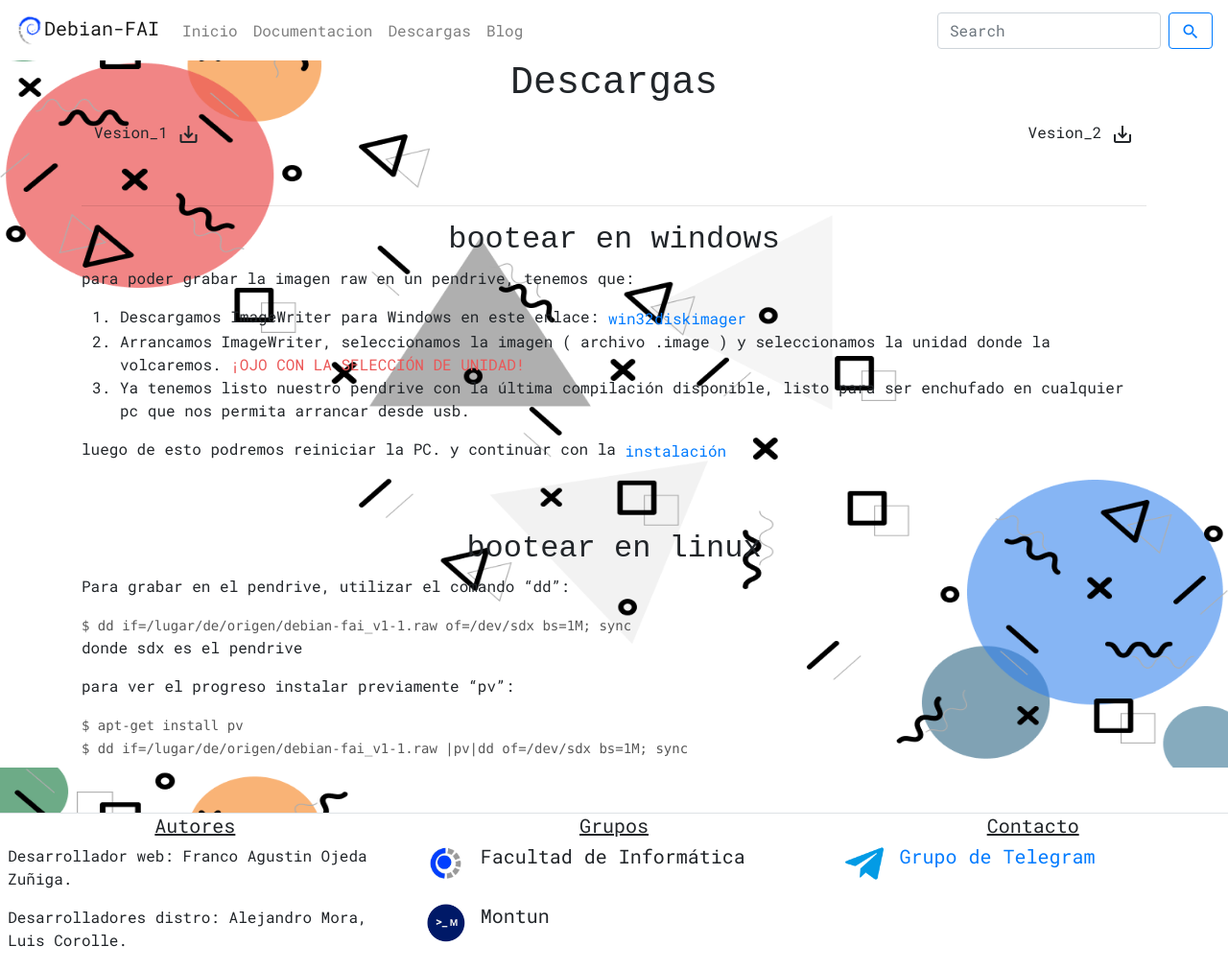
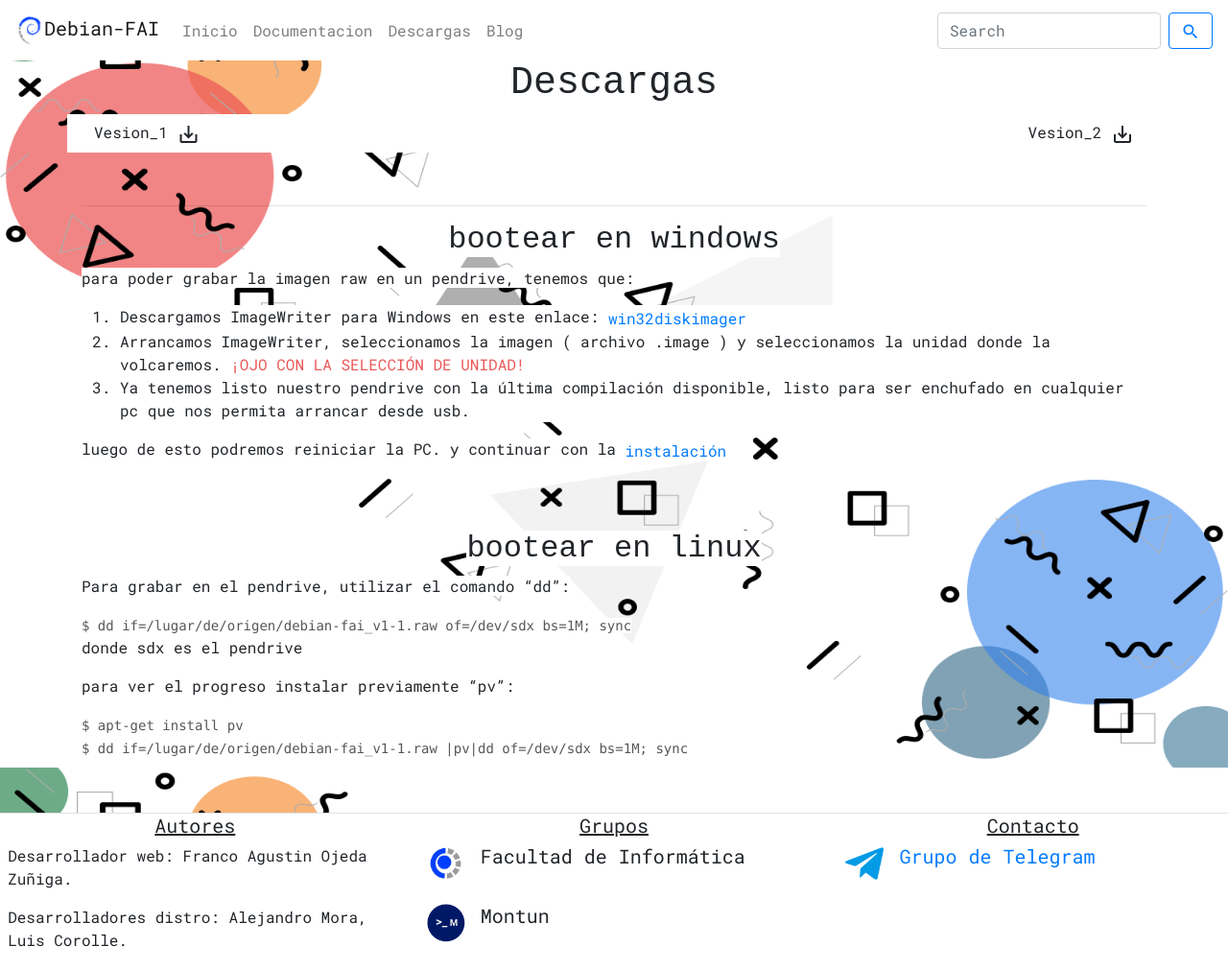
Before and after one commit to francoZuniga32/debian-fai, a plain HTML site: page descarga.html in a window 1280 px wide. Shown: the top 1011 px of the page at 96% size. Drawn offline with nearby package versions, Linux system fonts and the light colour scheme.

Commit message:
d2712h2129

```diff
--- a/descarga.html
+++ b/descarga.html
@@ -53,8 +53,8 @@
         </div>
       </nav>
       <div class="container">
-          <h1>Descargas</h1>
-          <div class="row">
+          <h1><span class="bg-white">Descargas</span></h1>
+          <div class="row bg-white">
               <div class="col">
                 <a class="btn" href="https://drive.google.com/drive/folders/1eits6DWyD4n_csEL1WTRV3Mt1IIVS_Jv?usp=sharing" role="button">
                     Vesion_1
@@ -75,26 +75,26 @@
           <hr>
           <div class="row">
             <div class="col">
-                <h2>bootear en windows</h2>
-                <p>para poder grabar la imagen raw en un pendrive, tenemos que:</p>
-                <ol>
-                    <li>Descargamos ImageWriter para Windows en este enlace: <a href="https://sourceforge.net/projects/win32diskimager/">win32diskimager</a></li>
+                <h2><span class="bg-white">bootear en windows</span></h2>
+                <p><span class="bg-white">para poder grabar la imagen raw en un pendrive, tenemos que:</span></p>
+                <ol class="bg-white">
+                    <li>Descargamos ImageWriter para Windows en este enlace: <a href="https://sourceforge.net/projects/win32diskimager/">win32diskimager</a></li >
                     <li>Arrancamos ImageWriter, seleccionamos la imagen ( archivo .image ) y seleccionamos la unidad donde la volcaremos. <span style="color: #EB5757;">¡OJO CON LA SELECCIÓN DE UNIDAD!</span></li>
                     <li>Ya tenemos listo nuestro pendrive con la última compilación disponible, listo para ser enchufado en cualquier pc que nos permita arrancar desde usb.</li>
                 </ol>
-                <p>luego de esto podremos reiniciar la PC. y continuar con la <a href="documentacion.html">instalación</a></p>
+                <p><span class="bg-white">luego de esto podremos reiniciar la PC. y continuar con la <a href="documentacion.html">instalación</a></span></p>
             </div>
           </div>
           <div class="row">
             <div class="col">
-                <h2>bootear en linux</h2>
-                <p>Para grabar en el pendrive, utilizar el comando “dd”:</p>
-                <code>
+                <h2><span class="bg-white">bootear en linux</span></h2>
+                <p><span class="bg-white">Para grabar en el pendrive, utilizar el comando “dd”:</span></p>
+                <code class="bg-white">
                     $ dd if=/lugar/de/origen/debian-fai_v1-1.raw of=/dev/sdx bs=1M; sync
                 </code>
-                <p>donde sdx es el pendrive</p>
-                <p>para ver el progreso instalar previamente “pv”:</p>
-                <code>
+                <p><span class="bg-white">donde sdx es el pendrive</span></p>
+                <p><span class="bg-white">para ver el progreso instalar previamente “pv”:</span></p>
+                <code class="bg-white">
                     $ apt-get install pv <br>
                     $ dd if=/lugar/de/origen/debian-fai_v1-1.raw |pv|dd of=/dev/sdx bs=1M; sync
                 </code>
```
